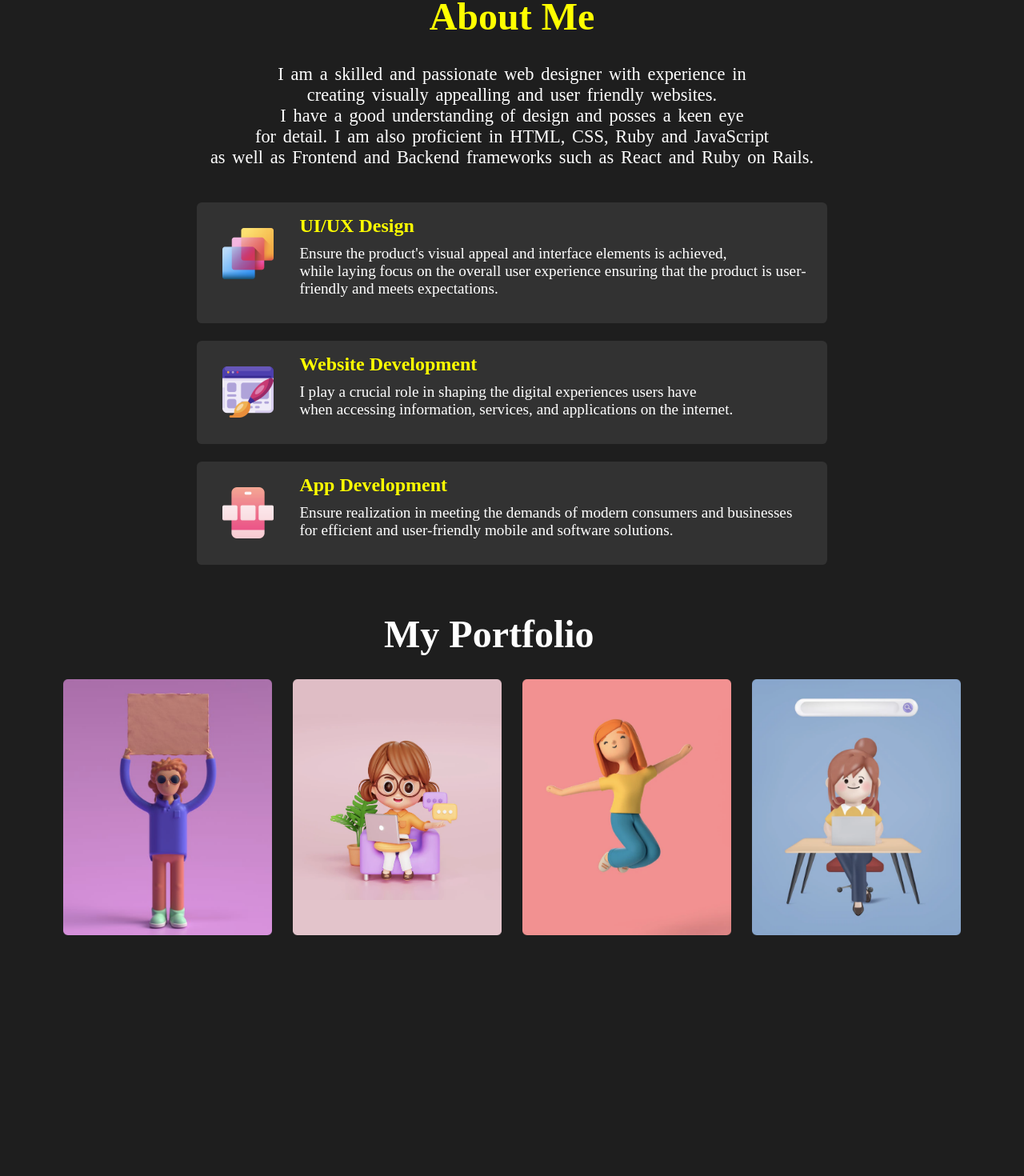
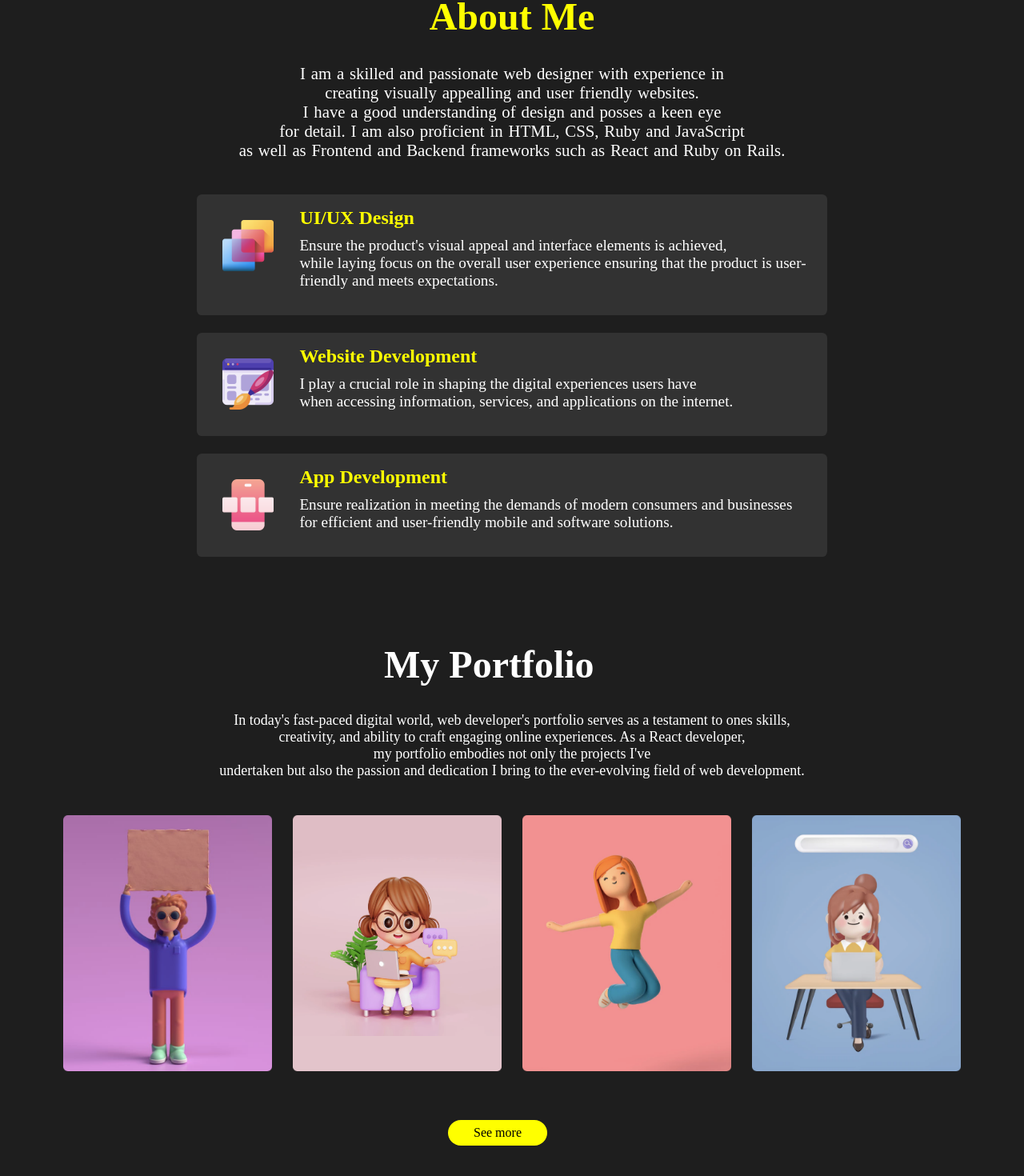
Before and after one commit to Malvino-creator/portfolio, a React (Create React App) app: page / in a window 1280 px wide. Shown: the part 1015-2485 px from the top of the page at 80% size. Before the commit the page ends 2197 px from the top, so only its background shows below. Built offline with nearby package versions, Linux system fonts and the light colour scheme.

Commit message:
feat(Works): Add a more info button

```diff
--- a/src/components/Skills/skill.css
+++ b/src/components/Skills/skill.css
@@ -18,11 +18,11 @@
     color: yellow;
 }
 .skillDescription{
-    font-weight: 500;
+    font-weight: 400;
     max-width: 60rem;
     padding: 0 3rem;
-    font-size: 1.4rem;
-    word-spacing: 0.2rem;
+    font-size: 1.3rem;
+    word-spacing: 0.1rem;
 
 }
 .skillBars{
--- a/src/components/Works/work.js
+++ b/src/components/Works/work.js
@@ -9,13 +9,15 @@ function work() {
   return (
     <section id='works'>
         <h2 className='workTitle'>My Portfolio</h2>
+        <p className='workParag'> In today's fast-paced digital world, web developer's portfolio serves as a testament to ones skills, <br/>creativity, and ability to craft engaging online experiences.
+         As a React developer,<br/> my portfolio embodies not only the projects I've<br/>undertaken but also the passion and dedication I bring to the ever-evolving field of web development.</p>
         <div className='workImages'>
             <img src={portfolio1} alt='portfolio1' className='workImg'/>
             <img src={portfolio2} alt='portfolio2' className='workImg'/>
             <img src={portfolio3} alt='portfolio3' className='workImg'/>
             <img src={portfolio4} alt='portfolio4' className='workImg'/>
-
         </div>
+        <button className='worksBtn'> See more </button>
     </section>
   )
 }
--- a/src/components/Works/works.css
+++ b/src/components/Works/works.css
@@ -12,12 +12,15 @@
     margin: 1rem 0;
     font-size: 3rem;
     padding-left: 30rem;
+    padding-top: 3rem;
 }
-.workDescription{
-    font-weight: 300;
-    font-size: 1rem;
+.workParag{
+    font-size: large;
+    padding: 0rem 1rem;
+    text-align: center;
     justify-content: center;
-    padding-left: 39vh;
+    align-items: center;
+    padding-top: 1rem;
 }
 .workImages{
     display: flex;
@@ -25,11 +28,29 @@
     max-width: 85rem;
     width: 100vw;
     justify-content: center;
-
+   text-wrap: wrap;
+   padding-top: 2rem;
 }
 .workImg{
     object-fit: cover;
     margin: 0.8rem;
     height: 20rem;
-    flex-wrap: wrap;
 }
+.worksBtn{
+    padding: 1rem, 3rem;
+    border: none;
+    margin: 3rem 35rem;
+    background-color: yellow;
+    font-size: 1rem;
+    border-radius: 2rem;
+    padding-left: 2rem;
+    padding-right: 2rem;
+    height: 2rem;
+    justify-content: center;
+    align-items: center;
+}
+@media screen and (max-width:585px) {
+    .workImg{
+        height: 45vw;
+    }
+}
```
